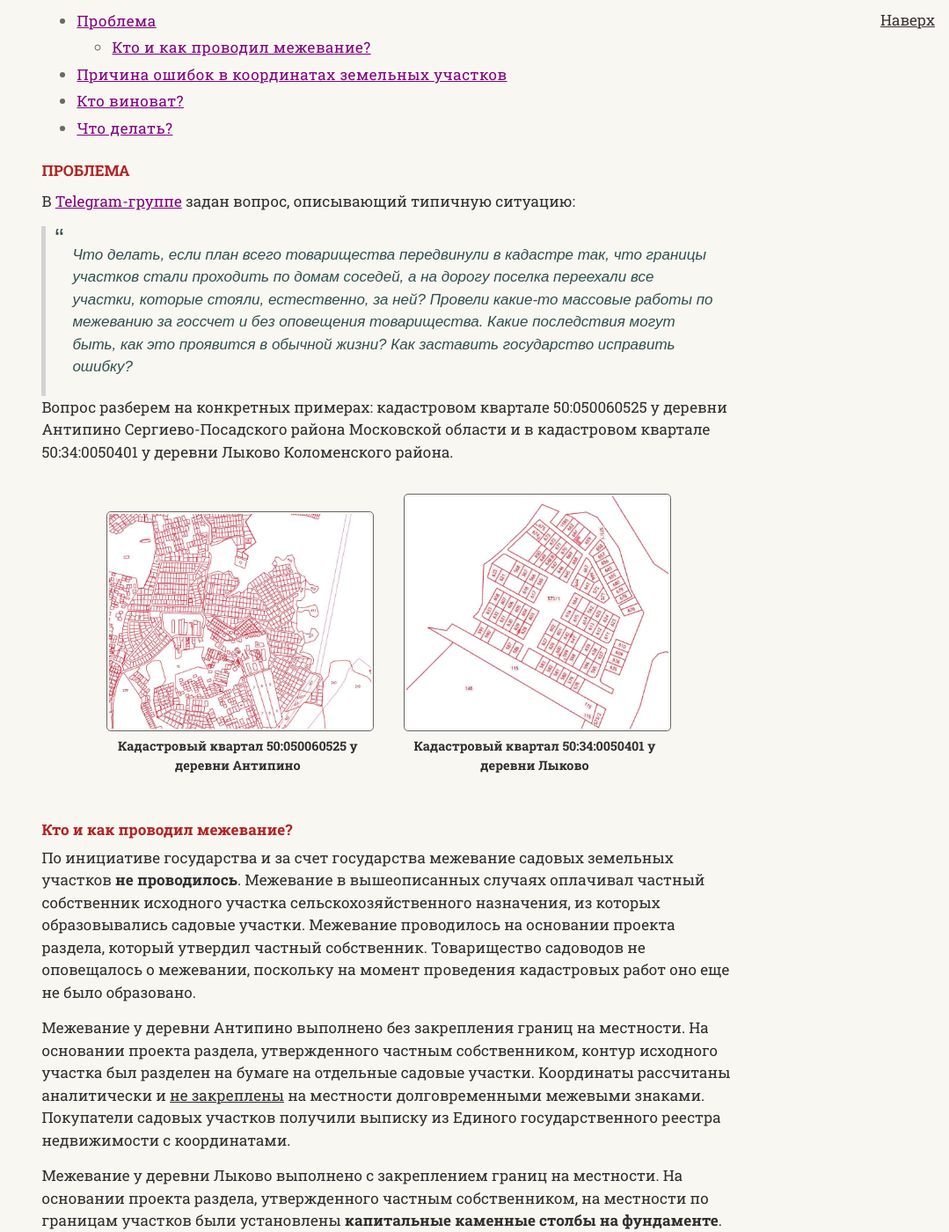
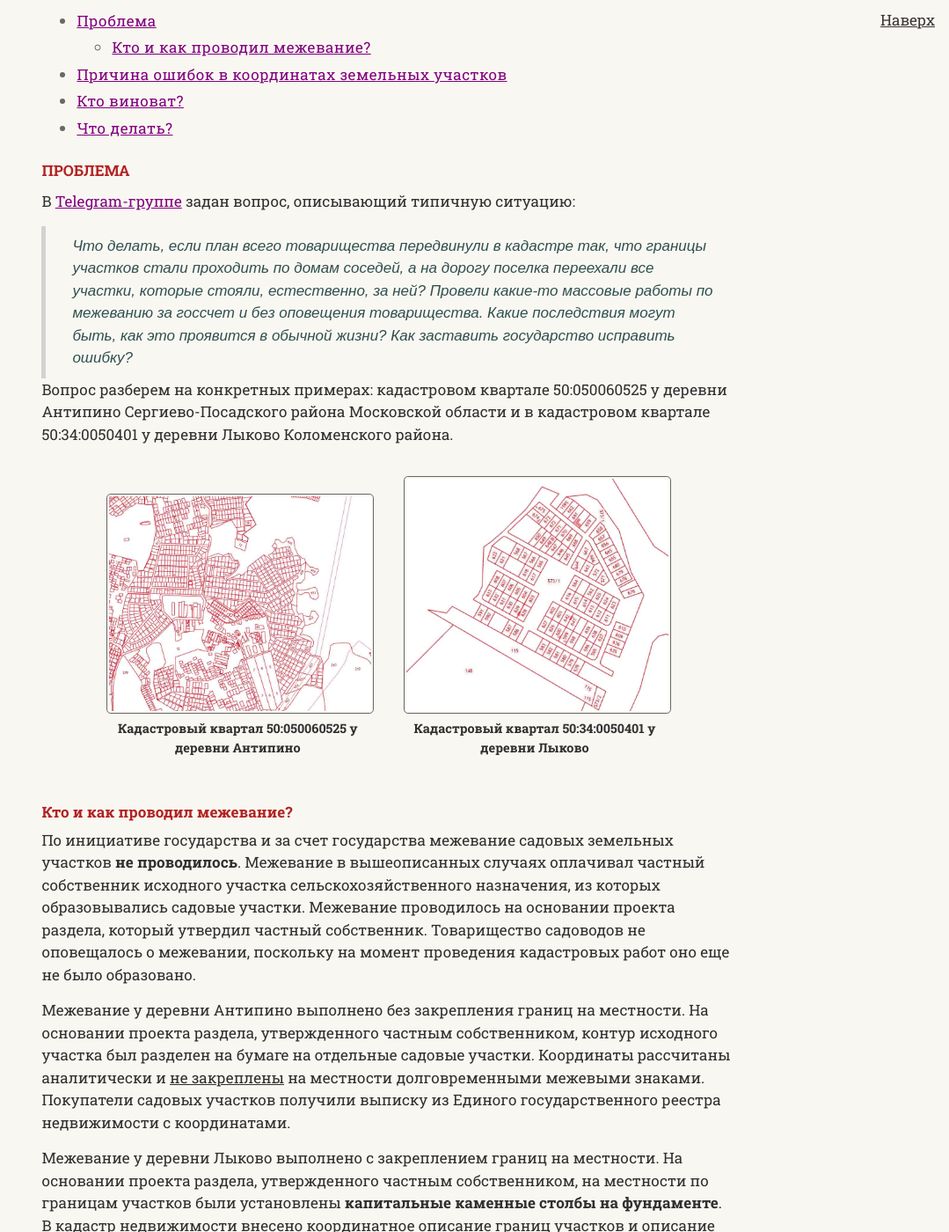
Before and after one commit to SergSi/land-use-art, a Jekyll site: the page built from _articles/2023-12-10-delta-GGS.md, in a window 1280 px wide and 1400 px high, scrolled down 339 px. Shown: the whole window at 88% size, without its empty margins (201-1280 px from the left). Built offline with Jekyll 4.4.1, drawn with Linux system fonts in a browser that asks for light colours; some web fonts are replaced.

Commit message:
Update style.css

```diff
--- a/assets/css/style.css
+++ b/assets/css/style.css
@@ -276,20 +276,11 @@ li :is(ul, ol) {
 blockquote {
   margin: 0;
   color: DarkSlateGray;
-  padding: 2rem 2rem 2rem 3rem;
+  padding: 1rem 2rem 1rem 3rem;
   border-left: thick solid Lightgray;
   position: relative;
   font-family: sans-serif;
   font-weight: 300;
-  }
-
-  blockquote:before{
-  content: "\201C";
-  color: DarkSlateGray;
-  font-size: 3rem;
-  position: absolute;
-  left: 1rem;
-  top: -1rem;
   }
 
   blockquote p {
```
